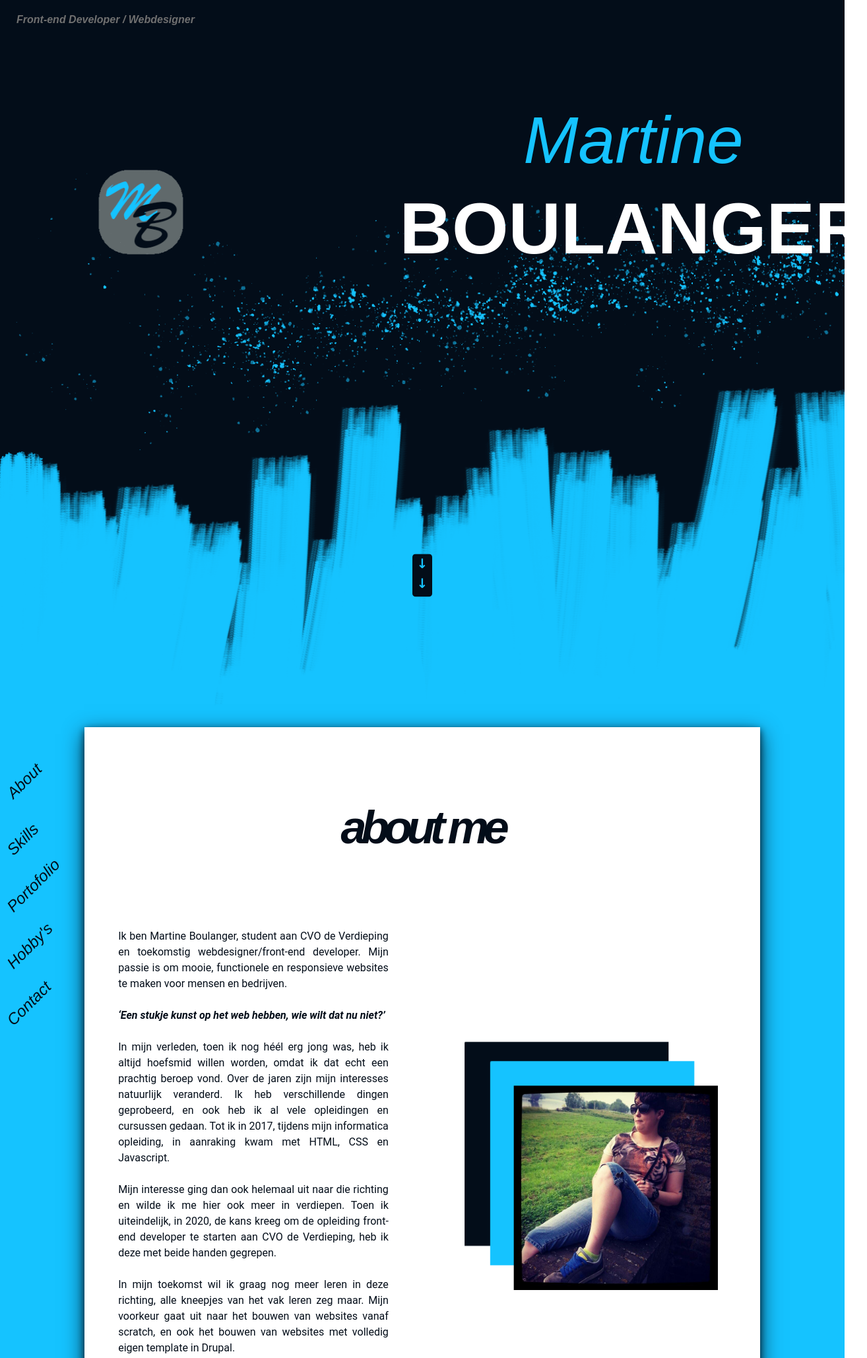
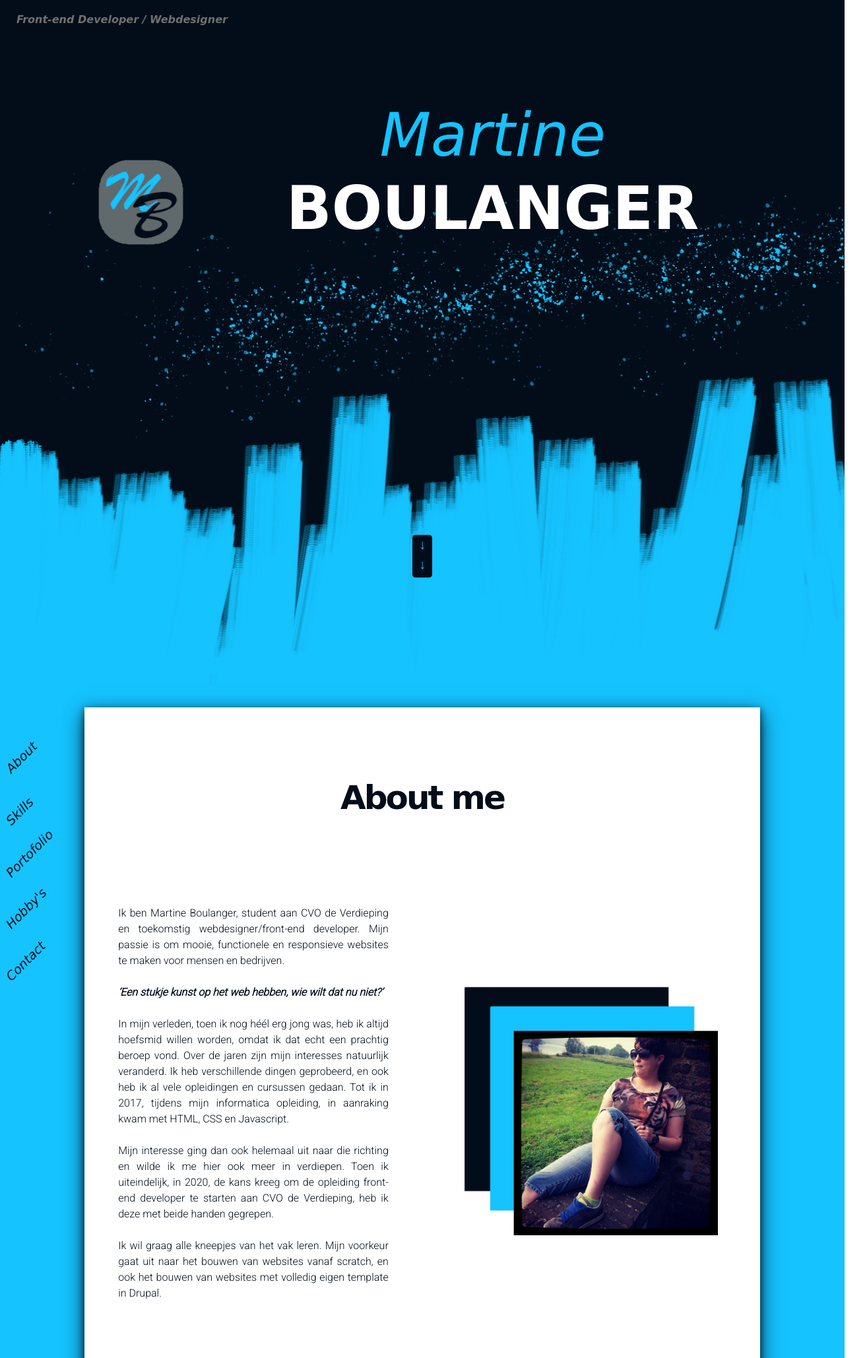
Before and after one commit to MartineBoulanger/my_portfolio, a plain HTML site: page index.html in a window 1280 px wide. Shown: the part 13-2071 px from the top of the page at 66% size, 1314 px wide, since content can reach past the window. Drawn offline with nearby package versions, Linux system fonts and the light colour scheme; a web font is replaced by a local one.

Commit message:
changes
Fonts changed, some placements changed, a bit of content added

```diff
--- a/css/largemedia.css
+++ b/css/largemedia.css
@@ -4,7 +4,7 @@
   }
   .titel-voornaam,
   .titel-achternaam {
-    grid-column: 4 / span 3;
+    grid-column: 3 / span 3;
     justify-self: center;
   }
   .titel-voornaam {
@@ -84,6 +84,6 @@
 @media (min-width: 1600px) {
   .titel-voornaam,
   .titel-achternaam {
-    grid-column: 6 / span 3;
+    grid-column: 5 / span 3;
   }
 }
--- a/css/mediummedia.css
+++ b/css/mediummedia.css
@@ -3,18 +3,13 @@
     width: 75%;
   }
   .titel-voornaam,
-  .titel-footer {
-    font-size: 5em;
-  }
+  .titel-footer,
   .titel-achternaam,
   .titel-contact {
-    font-size: 5.5em;
+    font-size: 4.5em;
   }
   .logo {
     width: 150px;
-  }
-  .nav-box {
-    font-size: 1em;
   }
   .about p{
     grid-column: 1 / span 2;
--- a/css/smallmedia.css
+++ b/css/smallmedia.css
@@ -3,10 +3,22 @@
     justify-self: center;
     width: 60%;
   }
+  .titel-voornaam,
+  .titel-footer,
+  .titel-achternaam,
+  .titel-contact {
+    font-size: 3em;
+  }
   .nav-box {
     visibility: unset;
     margin-right: 0;
     font-size: 0.8em;
+  }
+  .titel-footer,
+  .titel-contact {
+    align-self: start;
+    grid-column: 1 / span 2;
+    grid-row: 3 / span 2;
   }
   .icon {
     width: 75px;
@@ -25,17 +37,10 @@
     width: 100%;
   }
   .titel-voornaam,
-  .titel-footer {
-    font-size: 4em;
-  }
+  .titel-footer,
   .titel-achternaam,
   .titel-contact {
-    font-size: 4.5em;
-  }
-  .titel-footer,
-  .titel-contact {
-    align-self: start;
-    grid-row: 3 / span 2;
+    font-size: 4em;
   }
   .iconen {
     align-self: end;
@@ -43,10 +48,10 @@
   .logo {
     width: 125px;
   }
-  #return-btn{
+  #return-btn {
     visibility: unset;
   }
-  .about p{
+  .about p {
     width: 80%;
   }
 }
--- a/css/style.css
+++ b/css/style.css
@@ -2,10 +2,12 @@
 /*                   Algemene begin                  */
 /* ------------------------------------------------- */
 @import 'normalize.css';
+@import url('https://fonts.googleapis.com/css2?family=Roboto:wght@300&display=swap');
+@import url('https://fonts.googleapis.com/css2?family=Hachi+Maru+Pop&display=swap');
 body {
   margin: 0;
   font-size: 20px;
-  font-family: 'Roboto', Verdana, Helvetica, sans-serif;
+  font-family: 'Roboto', sans-serif;
   color: #030d19;
   line-height: 1.5;
 }
@@ -15,8 +17,9 @@ img {
 }
 h1,
 h2 {
-  font-family: 'Victor Mono', sans-serif;
+  font-family: 'Hachi Maru Pop', cursive;
   color: #030d19;
+  font-size: 2.5em;
 }
 a:link,
 a:visited {
@@ -58,9 +61,8 @@ section h1 {
   grid-column: 1 / -1;
   grid-row: 1;
   justify-self: center;
-  font-style: italic;
-  letter-spacing: -8px;
-  font-size: 3.5em;
+  letter-spacing: -3px;
+  font-size: 2.5em;
   width: 100%;
   margin: 0;
   text-align: center;
@@ -117,18 +119,17 @@ footer h1 {
   grid-row: 2;
   margin-bottom: 0;
   margin-top: 150px;
-  font-size: 3em;
 }
 .titel-achternaam {
   text-transform: uppercase;
+  font-weight: 900;
   color: #ffffff;
   grid-row: 3;
   grid-column: 1 / -1;
   margin-top: -1.5rem;
-  font-size: 3.5em;
 }
 header p {
-  font-family: 'Victor Mono', sans-serif;
+  font-family: 'Hachi Maru Pop', cursive;
   font-style: italic;
   text-align: left;
   grid-column: 1 / -1;
@@ -174,7 +175,7 @@ header p {
 }
 .navigatie {
   display: table;
-  font-family: 'Victor Mono', sans-serif;
+  font-family: 'Hachi Maru Pop', cursive;
   font-style: italic;
   position: sticky;
   left: 0;
@@ -209,6 +210,7 @@ header p {
   grid-column: 1 / -1;
   grid-row: 1;
   justify-self: center;
+  align-self: center;
   width: 50%;
   padding: 100px 0;
 }
@@ -224,6 +226,7 @@ q{
 /*                    skills begin                   */
 /* ------------------------------------------------- */
 .skills h2 {
+  font-family: 'Roboto', sans-serif;
   font-size: 1.5em;
   margin-bottom: 5px;
 }
@@ -335,27 +338,25 @@ footer {
   justify-self: center;
 }
 .titel-footer {
-  font-size: 3em;
   font-style: italic;
-  color: #15c3ff;
+  color: #fff;
   font-weight: 300;
   padding-bottom: 1em;
 }
 .titel-contact {
   text-transform: uppercase;
-  color: #ffffff;
-  font-size: 3.5em;
+  font-weight: 900;
+  color: #15c3ff;
   padding-top: 1em;
 }
 footer p {
-  font-family: 'Victor Mono', sans-serif;
+  font-family: 'Hachi Maru Pop', cursive;
   font-style: italic;
   grid-column: 1 / -1;
   grid-row: 5;
   justify-self: end;
   padding-right: 25px;
   font-weight: bold;
-  font-size: 1.1em;
   color: #707070;
   margin-top: 150px;
 }
--- a/index.html
+++ b/index.html
@@ -56,7 +56,7 @@
       </div>
       <div class="main-content">
         <section id="about">
-          <h1 class="wow lightSpeedIn">about me</h1>
+          <h1 class="wow lightSpeedIn">About me</h1>
           <div class="about">
             <img src="img/martine-oud.png" alt="Foto Martine Boulanger" />
             <p>
@@ -84,15 +84,14 @@
               de Verdieping, heb ik deze met beide handen gegrepen.
             <br>
             <br>
-              In mijn toekomst wil ik graag nog meer leren in deze richting,
-              alle kneepjes van het vak leren zeg maar. Mijn voorkeur gaat uit
-              naar het bouwen van websites vanaf scratch, en ook het bouwen van
-              websites met volledig eigen template in Drupal.
+              Ik wil graag alle kneepjes van het vak leren.
+              Mijn voorkeur gaat uit naar het bouwen van websites vanaf scratch,
+              en ook het bouwen van websites met volledig eigen template in Drupal.
             </p>
           </div>
         </section>
         <section id="skills">
-          <h1 class="wow lightSpeedIn">my skills</h1>
+          <h1 class="wow lightSpeedIn">My skills</h1>
           <div class="skills">
             <div class="kolom1">
               <h2>HTML</h2>
@@ -149,7 +148,7 @@
           </div>
         </section>
         <section id="portofolio">
-          <h1 class="wow lightSpeedIn">portofolio</h1>
+          <h1 class="wow lightSpeedIn">Portofolio</h1>
           <div class="portofolio">
             <div class="project1">
               <img
@@ -174,7 +173,7 @@
           </div>
         </section>
         <section id="hobbys">
-          <h1 class="wow lightSpeedIn">my hobby&#39;s</h1>
+          <h1 class="wow lightSpeedIn">My hobby&#39;s</h1>
           <div class="hobbys">
             <div class="foto-blok" id="myImg1">
               <img
```
